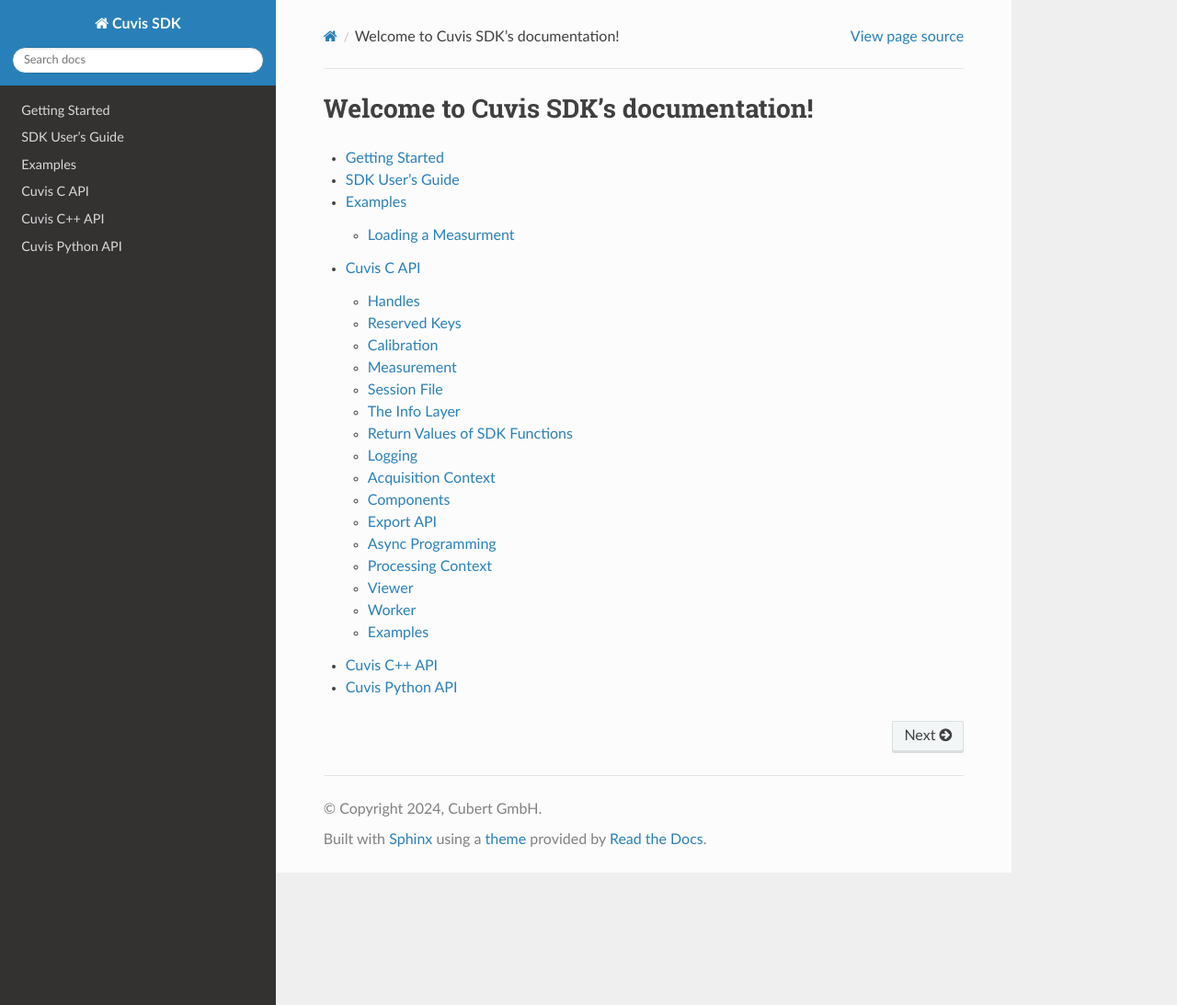
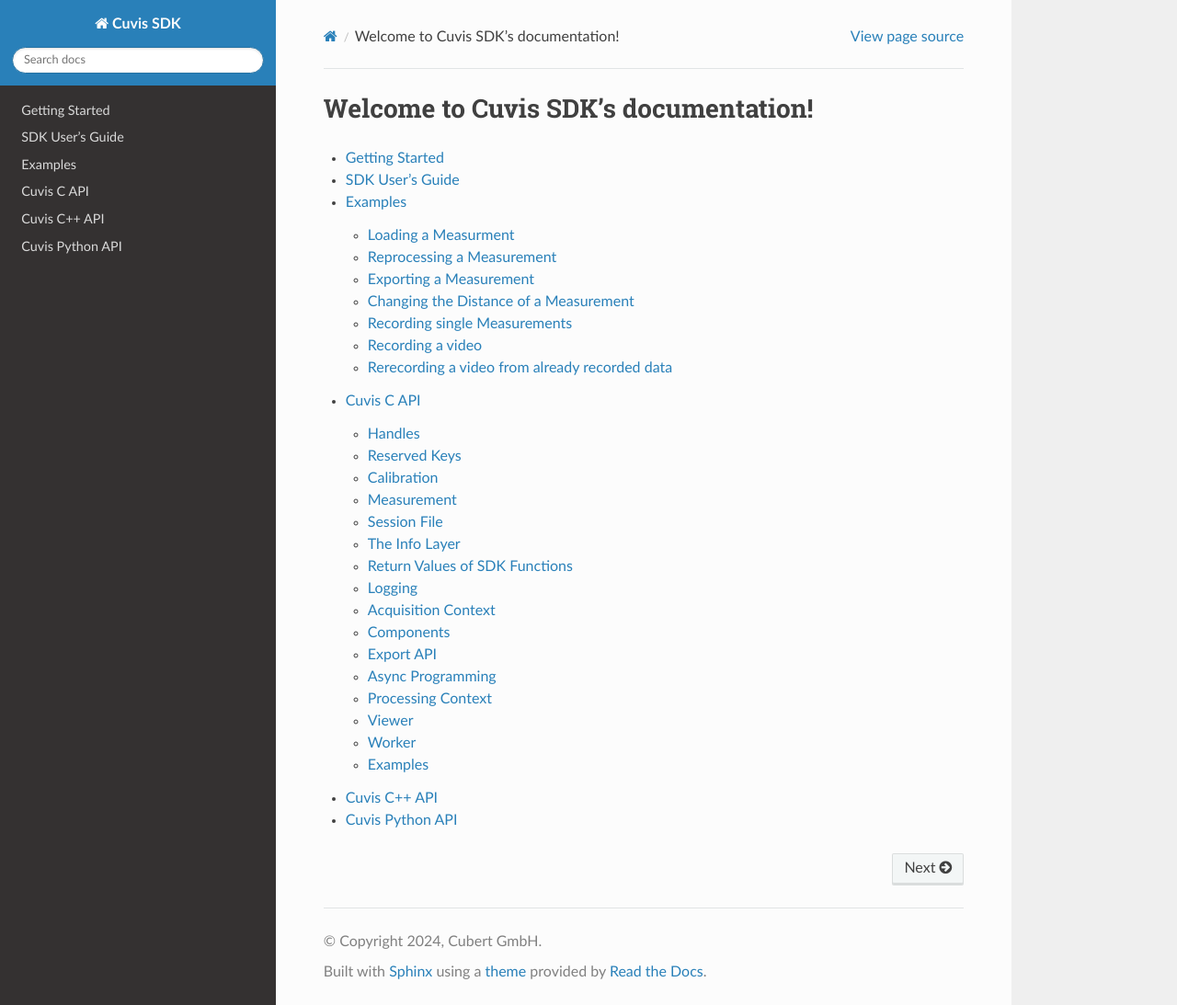
Before and after one commit to cubert-hyperspectral/cuvis.doc, a Sphinx documentation site: the page built from docs/index.rst, in a window 1280 px wide and 1093 px high. Shown: the whole window at 92% size. Built offline with Sphinx 7.4.7 and the Read the Docs theme 3.1.0, drawn with Linux system fonts in a browser that asks for light colours; some of the changed lines change nothing that is shown.

Commit message:
added other examples

```diff
--- a/docs/examples.rst
+++ b/docs/examples.rst
@@ -8,14 +8,128 @@
 
 .. tabs::
 
-   .. tab:: C
+   .. group-tab:: C
 
       .. include:: ../cuvis.c.examples/01_loadMeasurement/main.c
 
-   .. tab:: C++
+   .. group-tab:: C++
 
       .. include:: ../cuvis.cpp.examples/01_loadMeasurement_cpp/main.cpp
 
-   .. tab:: Python
+   .. group-tab:: Python
 
       .. include:: ../cuvis.python.examples/EX01_loadMeasurement.py
+
+Reprocessing a Measurement
+~~~~~~~~~~~~~~~~~~~~~~~~~~
+
+This example demonstrates how to load and process hyperspectral measurement data using the cuvis SDK.
+
+.. tabs::
+
+   .. group-tab:: C
+
+      .. include:: ../cuvis.c.examples/02_reprocessMeasurement/main.c
+
+   .. group-tab:: C++
+
+      .. include:: ../cuvis.cpp.examples/02_reprocessMeasurement_cpp/main.cpp
+
+   .. group-tab:: Python
+
+      .. include:: ../cuvis.python.examples/EX02_reprocessMeasurement.py
+
+Exporting a Measurement
+~~~~~~~~~~~~~~~~~~~~~~~
+
+This example demonstrates how to load and process hyperspectral measurement data using the cuvis SDK.
+
+.. tabs::
+
+   .. group-tab:: C
+
+      .. include:: ../cuvis.c.examples/03_exportMeasurement/main.c
+
+   .. group-tab:: C++
+
+      .. include:: ../cuvis.cpp.examples/03_exportMeasurement_cpp/main.cpp
+
+   .. group-tab:: Python
+
+      .. include:: ../cuvis.python.examples/EX03_exportMeasurement.py
+
+Changing the Distance of a Measurement
+~~~~~~~~~~~~~~~~~~~~~~~~~~~~~~~~~~~~~~
+
+This example demonstrates how to load and process hyperspectral measurement data using the cuvis SDK.
+
+.. tabs::
+
+   .. group-tab:: C
+
+      .. include:: ../cuvis.c.examples/04_changeDistance/main.c
+
+   .. group-tab:: C++
+
+      .. include:: ../cuvis.cpp.examples/04_changeDistance_cpp/main.cpp
+
+   .. group-tab:: Python
+
+      .. include:: ../cuvis.python.examples/EX04_changeDistance.py
+
+Recording single Measurements
+~~~~~~~~~~~~~~~~~~~~~~~~~~~~~
+
+This example demonstrates how to load and process hyperspectral measurement data using the cuvis SDK.
+
+.. tabs::
+
+   .. group-tab:: C
+
+      .. include:: ../cuvis.c.examples/05_recordSingleImages/main.c
+
+   .. group-tab:: C++
+
+      .. include:: ../cuvis.cpp.examples/05_recordSingleImages_cpp/main.cpp
+
+   .. group-tab:: Python
+
+      .. include:: ../cuvis.python.examples/EX05_recordSingleImages.py
+
+Recording a video
+~~~~~~~~~~~~~~~~~
+
+This example demonstrates how to load and process hyperspectral measurement data using the cuvis SDK.
+
+.. tabs::
+
+   .. group-tab:: C
+
+      .. include:: ../cuvis.c.examples/06_recordVideo/main.c
+
+   .. group-tab:: C++
+
+      .. include:: ../cuvis.cpp.examples/06_recordVideo_cpp/main.cpp
+
+   .. group-tab:: Python
+
+      .. include:: ../cuvis.python.examples/EX06_recordVideo.py
+
+Rerecording a video from already recorded data
+~~~~~~~~~~~~~~~~~~~~~~~~~~~~~~~~~~~~~~~~~~~~~~
+
+This example demonstrates how to load and process hyperspectral measurement data using the cuvis SDK.
+
+.. tabs::
+
+   .. group-tab:: C
+
+      .. include:: ../cuvis.c.examples/07_recordVideoFromSessionFile/main.c
+
+   .. group-tab:: C++
+
+      .. include:: ../cuvis.cpp.examples/07_recordVideoFromSessionFile_cpp/main.cpp
+
+   .. group-tab:: Python
+
+      .. include:: ../cuvis.python.examples/EX07_recordVideoFromSessionFile.py
```
